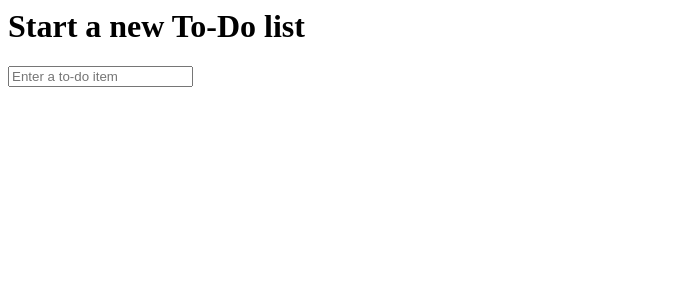
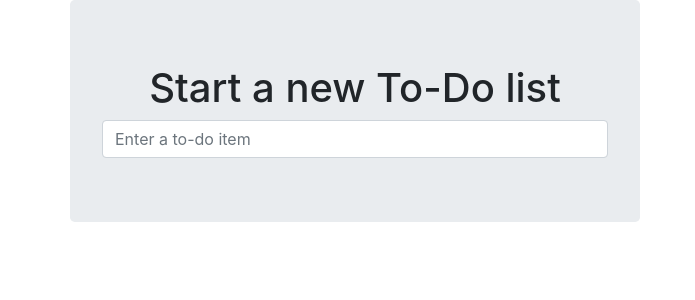
Before and after one commit to xlwoon/tdd-testing-goat, a Django app: page / in a window 1280 px wide. Shown: the top 300 px of the page, without its empty margins (0-695 px from the left). Run offline with Django 3.2, Linux system fonts and the light colour scheme; some libraries are stand-ins or nearby versions.

Commit message:
use bootstrap to improve layout

```diff
--- a/functional_tests/tests.py
+++ b/functional_tests/tests.py
@@ -1,11 +1,12 @@
-from django.test import LiveServerTestCase
+from django.contrib.staticfiles.testing import StaticLiveServerTestCase
+#from django.test import LiveServerTestCase
 
 from selenium import webdriver
 from selenium.webdriver.firefox.firefox_binary import FirefoxBinary
 from selenium.webdriver.common.keys import Keys
 
 
-class NewVisitorTest(LiveServerTestCase):
+class NewVisitorTest(StaticLiveServerTestCase):
 
     def setUp(self):
         self.browser = webdriver.Firefox(firefox_binary = FirefoxBinary(firefox_path = '/home/woon/Documents/learn/TDD/testing-goat/firefox/firefox'))
--- a/lists/templates/base.html
+++ b/lists/templates/base.html
@@ -1,15 +1,36 @@
-<html>
+<!DOCTYPE html>
+<html lang="en">
+
     <head>
+        <meta charset="utf-8">
+        <meta http-equiv="X-UA-Compatible" content="IE=edge">
+        <meta name="viewport" content="width=device-width, initial-scale=1">
         <title>{% block title_text %}{% endblock %}</title>
+        <link href="/static/bootstrap-3.3.4-dist/css/bootstrap.min.css" rel="stylesheet">
+        <link href="/static/base.css" rel="stylesheet">
     </head>
 
     <body>
-        <h1>{% block header_text %}{% endblock %}</h1>
-        <form method="POST" action="{% block form_action %}{% endblock %}">
-            <input name= "item_text" id="id_new_item" placeholder="Enter a to-do item" />
-            {% csrf_token %}
-        </form>
-        {% block table %}{% endblock %}
+        <div class="container">
+
+        <div class="row">
+            <div class="col-md-6 col-md-offset-3 jumbotron">
+                <div class="text-center">
+                    <h1>{% block header_text %}{% endblock %}</h1>
+                    <form method="POST" action="{% block form_action %}{% endblock %}">
+                        <input name= "item_text" id="id_new_item" class="form-control input-lg" placeholder="Enter a to-do item" />
+                        {% csrf_token %}
+                    </form>
+                </div>
+            </div>
+        </div>
+        <div class="row">
+            <div class="col-md-6 col-md-offset-3">
+                {% block table %}{% endblock %}
+            </div>
+        </div>
+
+        </div>
     </body>
 
 </html>
--- a/lists/templates/list.html
+++ b/lists/templates/list.html
@@ -7,7 +7,7 @@
 {% block form_action %}/lists/{{ list.id }}/add_item{% endblock %}
 
 {% block table %}
-        <table id='id_list_table'>
+        <table id="id_list_table" class="table">
             {% for item in list.item_set.all %}
             <tr><td>{{ forloop.counter }}: {{ item.text }}</td></tr>
             {% endfor %}
--- a/lists/views.py
+++ b/lists/views.py
@@ -5,10 +5,6 @@ from lists.models import Item, List
 
 def home_page(request):
     return render(request, 'home.html')
-
-def view_list(request, list_id):
-    list_ = List.objects.get(id=list_id)
-    return render(request, 'list.html', {'list': list_ })
 
 def new_list(request):
     list_ = List.objects.create()
@@ -19,3 +15,7 @@ def add_item(request, list_id):
     list_ = List.objects.get(id=list_id)
     Item.objects.create(text = request.POST['item_text'], list=list_)
     return redirect ('/lists/%d/' %(list_.id))
+
+def view_list(request, list_id):
+    list_ = List.objects.get(id=list_id)
+    return render(request, 'list.html', {'list': list_ })
```
